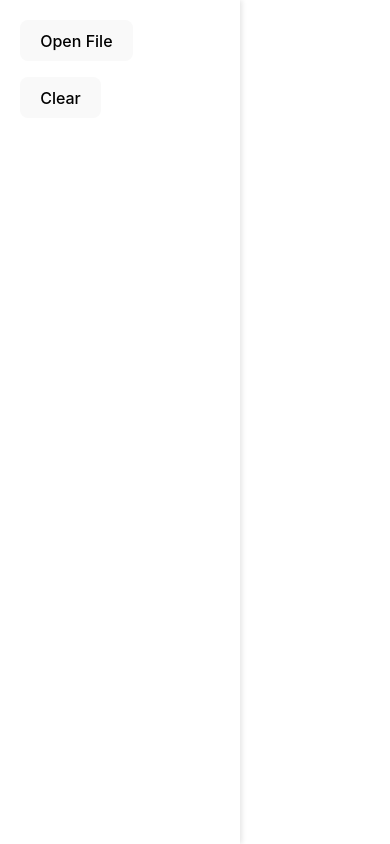
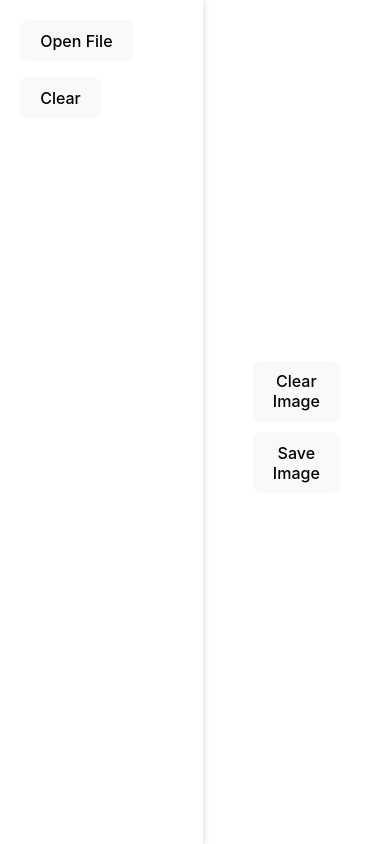
Before and after one commit to ElliotScher/PixZoom, a React (Vite) app: page / in a window 390 px wide. Built offline with nearby package versions, Linux system fonts and the light colour scheme.

Commit message:
images are centered in the canvas and dymanically resize when the window changes size

```diff
--- a/src/components/App.tsx
+++ b/src/components/App.tsx
@@ -10,10 +10,14 @@ export default function App() {
     setCanvasImage(file)
   }
 
+  function handleClear() {
+    setCanvasImage(null)
+  }
+
   return (
     <div className='app-container'>
       <Gallery onTransfer={handleTransfer} />
-      <Canvas primaryImage={canvasImage} />
+      <Canvas primaryImage={canvasImage} onClear={handleClear} />
     </div>
   )
 }
--- a/src/components/Canvas.tsx
+++ b/src/components/Canvas.tsx
@@ -1,8 +1,27 @@
-export default function Canvas({ primaryImage }: { primaryImage: File | null }) {
+import { useEffect, useState } from 'react'
+import '../css/Canvas.css'
+
+export default function Canvas({ primaryImage, onClear }: { primaryImage: File | null; onClear: () => void }) {
+  const [windowWidth, setWindowWidth] = useState<number>(window.innerWidth)
+
+  useEffect(() => {
+    const handleResize = () => {
+      setWindowWidth(window.innerWidth)
+    }
+
+    window.addEventListener('resize', handleResize)
+  })
+
+  const containerStyle = {
+    width: `${windowWidth}px`
+  }
+
   return (
     <>
-      <div className={'canvas-container'}>
-        {primaryImage && <img src={URL.createObjectURL(primaryImage)} alt={`Edited: ${primaryImage.name}`} />}
+      <div className={'canvas-container'} style={containerStyle}>
+        {primaryImage && <img src={URL.createObjectURL(primaryImage)} alt={`Edited: ${primaryImage.name}`} className='canvas-image' />}
+        <button onClick={() => onClear()}>Clear Image</button>
+        <button>Save Image</button>
       </div>
     </>
   )
--- a/src/css/Canvas.css
+++ b/src/css/Canvas.css
@@ -4,10 +4,17 @@
   display: flex;
   justify-content: center;
   align-items: center;
+  flex-direction: column;
   width: 100%;
   height: 100%;
+  padding: 50px;
 }
 
-.canvas-placeholder {
-  text-align: center;
+.canvas-container .canvas-image {
+  max-width: 100%;
+  max-height: 100%;
 }
+
+.canvas-container button {
+  margin-top: 10px;
+}
```
